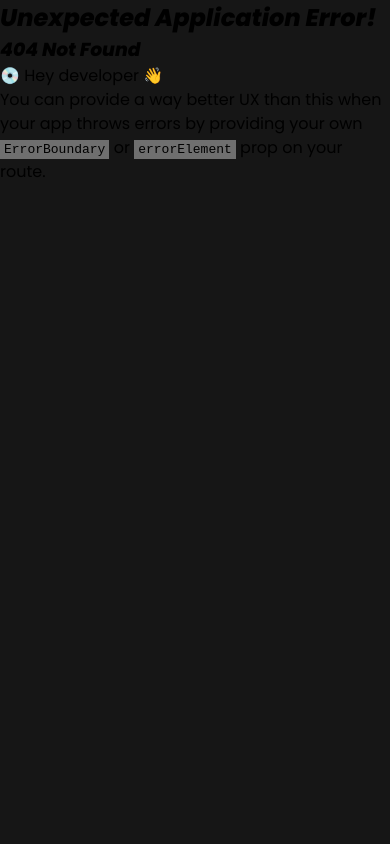
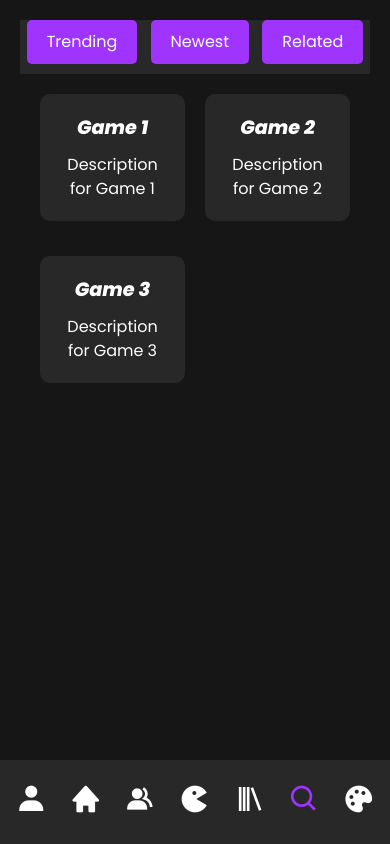
Before and after one commit to saduhub/Backlog-Boss, a React (Vite) app in the folder client/: page /search in a window 390 px wide. Before the commit this address had no page. Built offline with nearby package versions, Linux system fonts and the light colour scheme.

Commit message:
added more styling features for a responsive searchpage and filter bar.

```diff
--- a/client/package.json
+++ b/client/package.json
@@ -14,8 +14,6 @@
     "jwt-decode": "^4.0.0",
     "openai": "^4.29.1",
     "react": "^18.2.0",
-        "jwt-decode": "^4.0.0",
-        "react": "^18.2.0",
     "react-dom": "^18.2.0",
     "react-router-dom": "^6.10.0"
   },
--- a/client/src/assets/css/filterBar.css
+++ b/client/src/assets/css/filterBar.css
@@ -1,8 +1,8 @@
 .filter-bar {
   display: flex;
   justify-content: space-around;
-    padding: 10px;
   background-color: #282828;
+  flex-wrap: wrap;
 }
 
 .filter-button {
@@ -14,6 +14,7 @@
   border-radius: 5px;
   cursor: pointer;
   transition: background-color 0.2s ease-in-out;
+  margin-bottom: 10px;
 }
 
 .filter-button:hover {
@@ -24,6 +25,23 @@
   transform: scale(0.98);
 }
 
+@media (min-width: 654px) {
+  .filter-bar {
+    justify-content: flex-start;
+  }
+
   .filter-button:not(:last-child) {
     margin-right: 10px;
   }
+}
+
+@media (min-width: 1025px) {
+  .filter-bar {
+    padding: 10px 20px;
+  }
+
+  .filter-button {
+    padding: 15px 30px;
+    font-size: 1.1rem;
+  }
+}
--- a/client/src/assets/css/searchPage.css
+++ b/client/src/assets/css/searchPage.css
@@ -1,32 +1,59 @@
-#searchPage {
+.search-page {
   color: #FFFFFF;
   background-color: #161616;
   font-family: 'Poppins', sans-serif;
   padding: 20px;
-  }
-
-  .filter-bar {
+  padding-bottom: 10vh;
   display: flex;
-    justify-content: space-between;
-    margin-bottom:
+  flex-direction: column;
+  box-sizing: border-box;
 }
 
 .display-area {
-    background-color: #161616;
-    color: #FFFFFF;
+  flex-grow: 1;
   padding: 20px;
-    margin-top: 20px;
-    border-radius: 10px;
+  grid-gap: 20px;
+  display: grid;
+  grid-template-columns: 1fr;
 }
 
 .game-card {
   background-color: #282828;
-    padding: 15px;
+  padding: 20px;
   margin-bottom: 15px;
-    border-radius: 5px;
+  border-radius: 10px;
+  text-align: center;
 }
 
 .game-title {
   font-size: 1.2rem;
   margin-bottom: 10px;
 }
+
+@media (min-width: 281px) and (max-width: 653px) {
+  .display-area {
+    grid-template-columns: repeat(2, 1fr);
+  }
+}
+
+@media (min-width: 654px) and (max-width: 1024px) {
+  .display-area {
+    grid-template-columns: repeat(3, 1fr);
+  }
+}
+
+@media (min-width: 1025px) {
+  .search-page {
+    margin-left: 5%;
+    height: 100vh;
+    overflow: auto;
+  }
+
+  .display-area {
+    grid-template-columns: repeat(4, 1fr);
+  }
+
+  .game-card {
+    text-align: left;
+  }
+}
--- a/client/src/main.jsx
+++ b/client/src/main.jsx
@@ -18,7 +18,7 @@ const router = createBrowserRouter([
       { path: 'Profile', element: <Profile /> },
       { path: 'Home', element: <Home /> },
       { path: 'Game', element: <Game /> },
-      { path: 'SearchPage', element: <SearchPage /> },
+      { path: 'search', element: <SearchPage /> },
     ],
   },
 ]);
--- a/client/src/pages/SearchPage.jsx
+++ b/client/src/pages/SearchPage.jsx
@@ -3,10 +3,18 @@ import FilterBar from '../components/FilterBar';
 import '../assets/css/searchPage.css';
 
 const SearchPage = () => {
-const [games, setGames] = useState([]);
+  const sampleGames = [
+    { id: 1, title: "Game 1", description: "Description for Game 1" },
+    { id: 2, title: "Game 2", description: "Description for Game 2" },
+    { id: 3, title: "Game 3", description: "Description for Game 3" },
+  ];
+
+  const [games, setGames] = useState(sampleGames);
 
   const handleFilterSelect = (filter) => {
     console.log(`Filter selected: ${filter}`);
+    const filteredGames = sampleGames.filter(game => game.title.includes(filter));
+    setGames(filteredGames);
   };
 
   return (
@@ -14,10 +22,11 @@ const [games, setGames] = useState([]);
       <FilterBar onFilterSelect={handleFilterSelect}/>
       <div className="display-area">
         {games.length > 0 ? (
-          games.map((game, index) => (
-          <div key={index} className="game-card">
-            <h3 className="game-title">{game.title}</h3>
-              {/*Place holder for more content when needed*/}
+          games.map((game) => (
+            <div key={game.id} className="game-card">
+              <h3 className="game-title">{game.title}</h3>
+              <p>{game.description}</p>
+              {/* will add more content here*/}
             </div>
           ))
         ) : (
```
Lines whose indentation alone changed are shown as unchanged.
